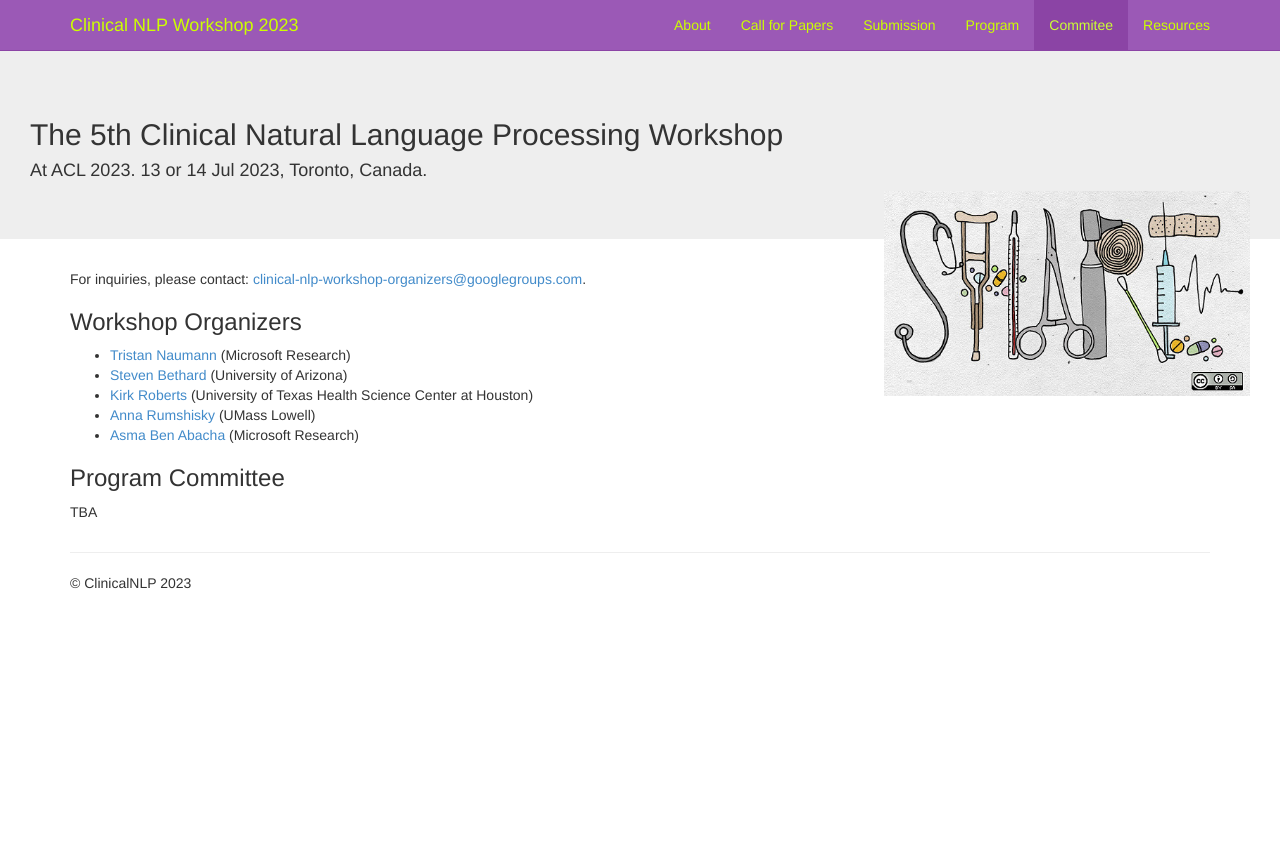
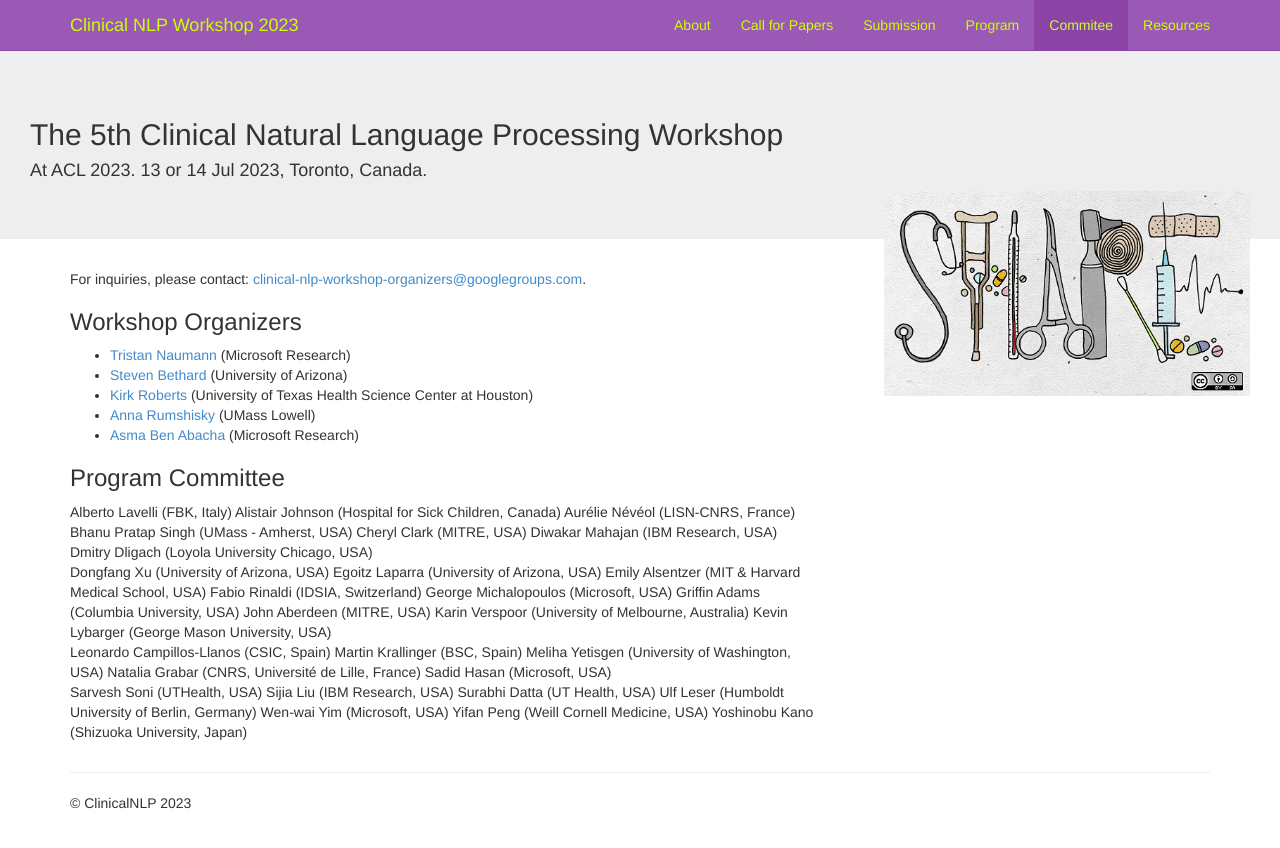
Before and after one commit to clinical-nlp/clinical-nlp.github.io, a Jekyll site: the page built from 2023/committee.md, in a window 1280 px wide. Shown: the top 848 px of the page. Built offline with Jekyll 4.4.1, drawn with Linux system fonts in a browser that asks for light colours; nearby versions of some CDN libraries; comment, search, counter and statistics services are not loaded.

Commit message:
Update committee.md

```diff
--- a/2023/committee.md
+++ b/2023/committee.md
@@ -15,5 +15,31 @@ For inquiries, please contact: <clinical-nlp-workshop-organizers@googlegroups.co
 
 
 ### Program Committee
-
-TBA
+Alberto Lavelli (FBK, Italy)
+Alistair Johnson (Hospital for Sick Children, Canada)
+Aurélie Névéol (LISN-CNRS, France)
+Bhanu Pratap Singh (UMass - Amherst, USA)
+Cheryl Clark (MITRE, USA)
+Diwakar Mahajan	 (IBM Research, USA)
+Dmitry Dligach (Loyola University Chicago, USA)
+Dongfang Xu (University of Arizona, USA)
+Egoitz Laparra (University of Arizona, USA)
+Emily Alsentzer (MIT & Harvard Medical School, USA)
+Fabio Rinaldi (IDSIA, Switzerland)
+George Michalopoulos (Microsoft, USA)
+Griffin Adams (Columbia University, USA)
+John Aberdeen (MITRE, USA)
+Karin Verspoor (University of Melbourne, Australia)
+Kevin Lybarger (George Mason University, USA)
+Leonardo Campillos-Llanos (CSIC, Spain)
+Martin Krallinger (BSC, Spain)
+Meliha Yetisgen (University of Washington, USA)
+Natalia Grabar (CNRS, Université de Lille, France)
+Sadid Hasan (Microsoft, USA)
+Sarvesh Soni (UTHealth, USA)
+Sijia Liu (IBM Research, USA)
+Surabhi Datta (UT Health, USA)
+Ulf Leser (Humboldt University of Berlin, Germany)
+Wen-wai Yim (Microsoft, USA)
+Yifan Peng (Weill Cornell Medicine, USA)
+Yoshinobu Kano (Shizuoka University, Japan)
```
